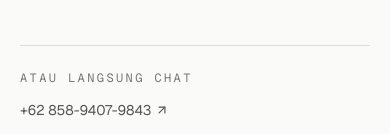
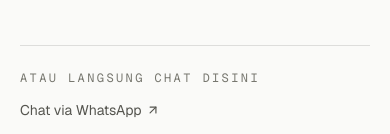
Before and after one commit to fhnnfi/fhanalabs, a Next.js app: page /contact in a window 390 px wide. Shown: the part 710-844 px from the top of the page. Built offline with nearby package versions, Linux system fonts and the light colour scheme.

Commit message:
refactor: hide phone number on contact page behind animated WhatsApp link
Direct-chat link now reads 'Chat via WhatsApp' (wa.me href kept), label changed to 'Atau langsung chat disini', and uses the .link-animated underline effect.

```diff
--- a/src/app/contact/page.tsx
+++ b/src/app/contact/page.tsx
@@ -25,7 +25,7 @@
 
       <div className="mt-12 border-t border-line pt-6">
         <p className="font-mono text-xs uppercase tracking-[0.2em] text-faint">
-          Atau langsung chat
+          Atau langsung chat disini
         </p>
         <div className="mt-3">
           <WhatsAppDirectLink />
--- a/src/components/contact-form.tsx
+++ b/src/components/contact-form.tsx
@@ -91,10 +91,10 @@
       href={`https://wa.me/${WHATSAPP_NUMBER}`}
       target="_blank"
       rel="noopener noreferrer"
-      className="inline-flex items-center gap-1 text-sm text-muted transition-colors hover:text-ink"
-      aria-label="Buka chat WhatsApp — opens in a new tab"
+      className="link-animated inline-flex items-center gap-1 text-sm text-muted transition-colors hover:text-ink"
+      aria-label="Chat langsung via WhatsApp — opens in a new tab"
     >
-      +62 858-9407-9843
+      Chat via WhatsApp
       <ArrowUpRight className="h-3.5 w-3.5" aria-hidden="true" />
     </a>
   );
```
